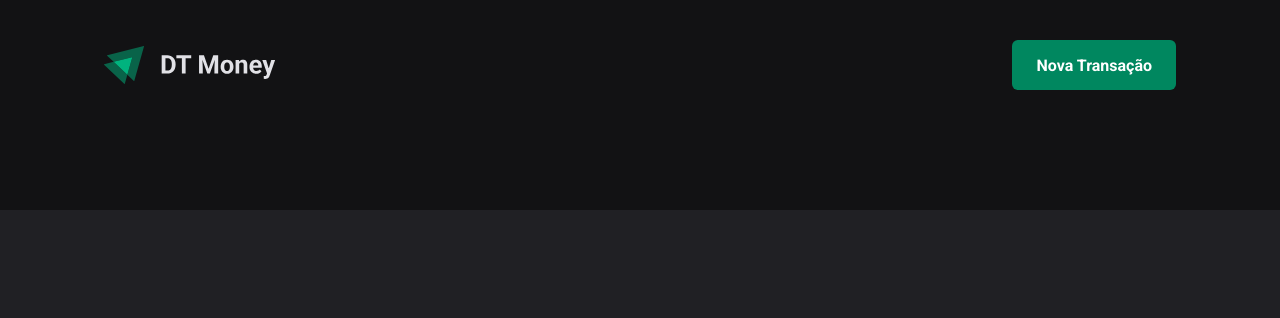
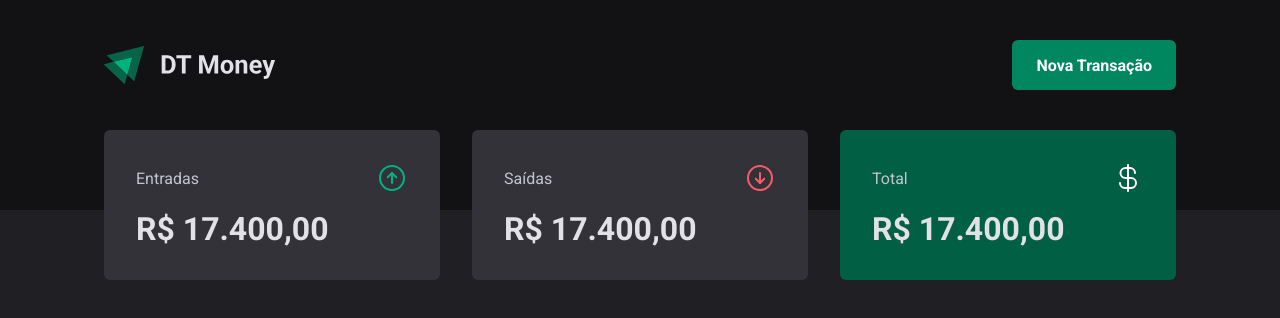
Before and after one commit to LucasSousa09/dt-money, a React (Vite) app: page / in a window 1280 px wide. Shown: the top 318 px of the page. Built offline with nearby package versions, Linux system fonts and the light colour scheme.

Commit message:
Add summary component

```diff
--- a/package.json
+++ b/package.json
@@ -10,6 +10,7 @@
   },
   "dependencies": {
     "@types/styled-components": "^5.1.26",
+    "phosphor-react": "^1.4.1",
     "react": "^18.2.0",
     "react-dom": "^18.2.0",
     "styled-components": "^5.3.6"
--- /dev/null
+++ b/src/components/Summary/index.tsx
@@ -0,0 +1,36 @@
+import { ArrowCircleUp, ArrowCircleDown, CurrencyDollar } from 'phosphor-react'
+import { SummaryCard, SummaryContainer } from './styles'
+
+export function Summary(){
+  return (
+    <SummaryContainer>
+      <SummaryCard>
+        <header>
+          <span>Entradas</span>
+          <ArrowCircleUp color="#00b37e" size={32} />
+        </header>
+
+        <strong> R$ 17.400,00 </strong>
+      </SummaryCard>
+
+      <SummaryCard>
+        <header>
+          <span>Saídas</span>
+          <ArrowCircleDown color="#f75a68" size={32} />
+        </header>
+
+        <strong> R$ 17.400,00 </strong>
+      </SummaryCard>
+
+      <SummaryCard  variant='green'>
+        <header>
+          <span>Total</span>
+          <CurrencyDollar color="#FFF" size={32} />
+        </header>
+
+        <strong> R$ 17.400,00 </strong>
+      </SummaryCard>
+
+    </SummaryContainer>
+  )
+}
--- /dev/null
+++ b/src/components/Summary/styles.ts
@@ -0,0 +1,37 @@
+import styled from 'styled-components'
+
+export const SummaryContainer = styled.section`
+  width: 100%;
+  max-width: 1120px;
+  margin: 0 auto;
+  padding: 0 1.5rem;
+
+  display: grid;
+  grid-template-columns: repeat(3, minmax(0, 1fr));
+  gap: 2rem;
+
+  margin-top: -5rem;
+`
+
+interface SummaryCardProps {
+  variant?: 'green'
+}
+
+export const SummaryCard = styled.div<SummaryCardProps>`
+  background: ${props => props.variant === 'green' ? props.theme['green-700'] : props.theme['gray-600']};
+  border-radius: 6px;
+  padding: 2rem;
+
+  header{
+    display: flex;
+    align-items: center;
+    justify-content: space-between;
+    color: ${props => props.theme['gray-300']};
+  }
+
+  strong {
+    display: block;
+    margin-top: 1rem;
+    font-size: 2rem;
+  }
+`
--- a/src/pages/Transactions/index.tsx
+++ b/src/pages/Transactions/index.tsx
@@ -1,9 +1,11 @@
 import { Header } from "../../components/Header";
+import { Summary } from "../../components/Summary";
 
 export function Transactions(){
   return (
       <div>
         <Header />
+        <Summary />
       </div>
     )
 }
```
Also changed, not shown: 1 other file (tests, documents, lock files or other folders).
